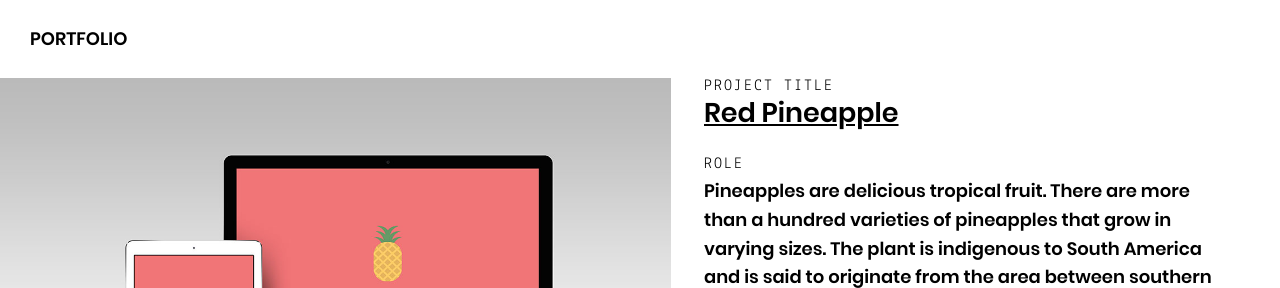
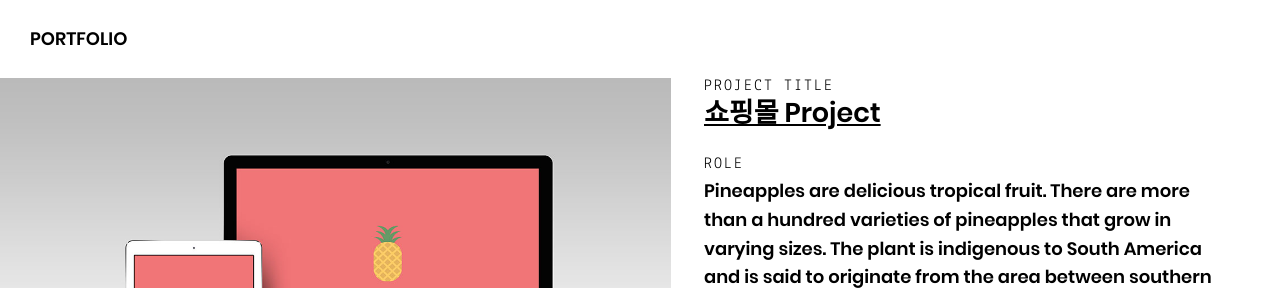
Before and after one commit to heairin1008/heairin1008.github.io, a Jekyll site: the page built from _posts/projects/2017-04-01-redpineapple.md, in a window 1280 px wide. Shown: the top 288 px of the page. Built offline with Jekyll 4.4.1, drawn with Linux system fonts in a browser that asks for light colours.

Commit message:
Update 2017-04-01-redpineapple.md

```diff
--- a/_posts/projects/2017-04-01-redpineapple.md
+++ b/_posts/projects/2017-04-01-redpineapple.md
@@ -7,10 +7,10 @@ meta:
   keywords: "Jekyll, Pineapple"
 
 project:
-  title: "Red Pineapple"
+  title: "쇼핑몰 Project"
   type: "Jekyll"
   url: "https://github.com/arnolds/pineapple"
-  goUrl: "http://www.naver.com/"
+  goUrl: "http://unuho.kro.kr"
   logo: "/assets/images/projects/redpineapple/logo.png"
   tech: "HTML, CSS, Boostrap, Sass, JavaScript, jQuery, Jekyll"
 
```
